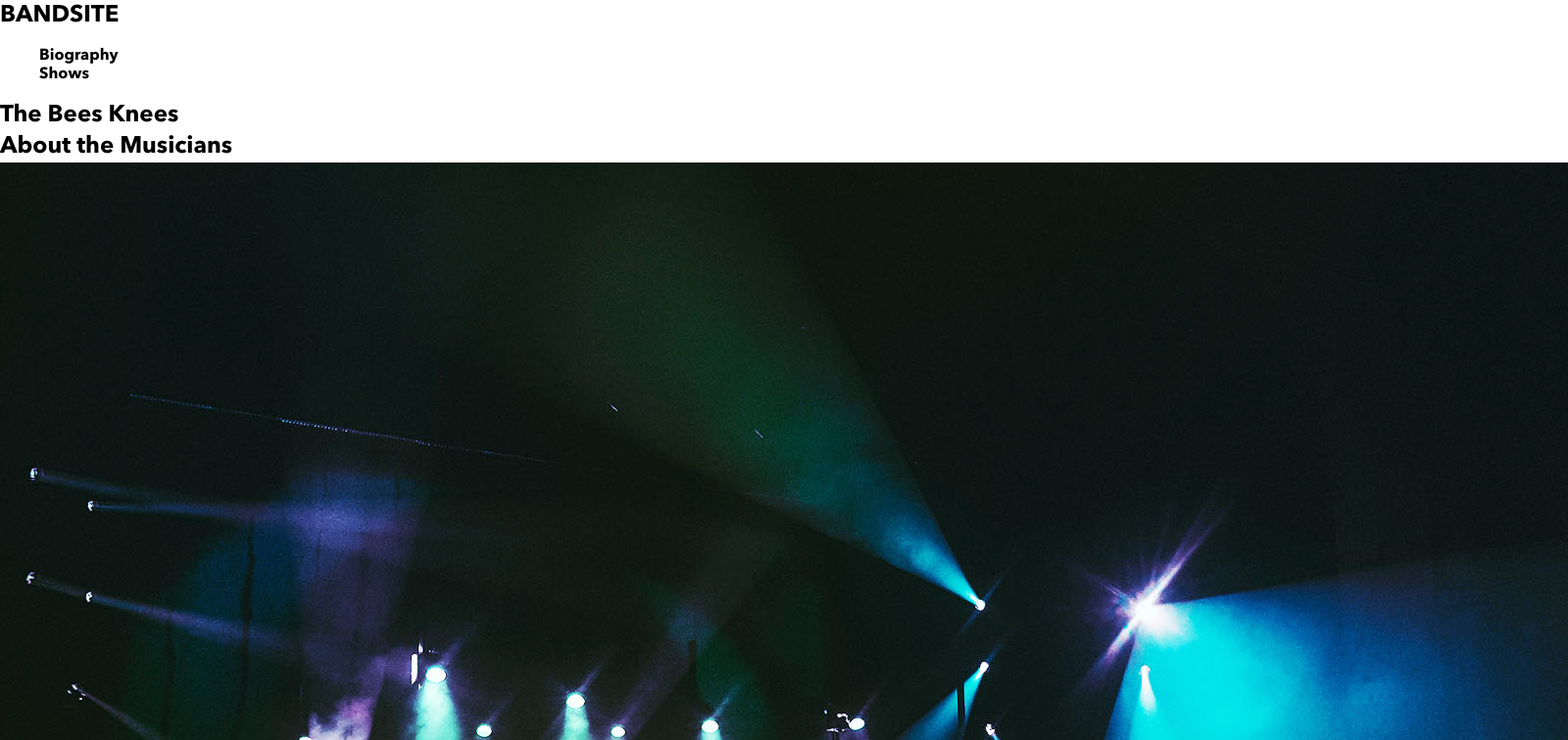
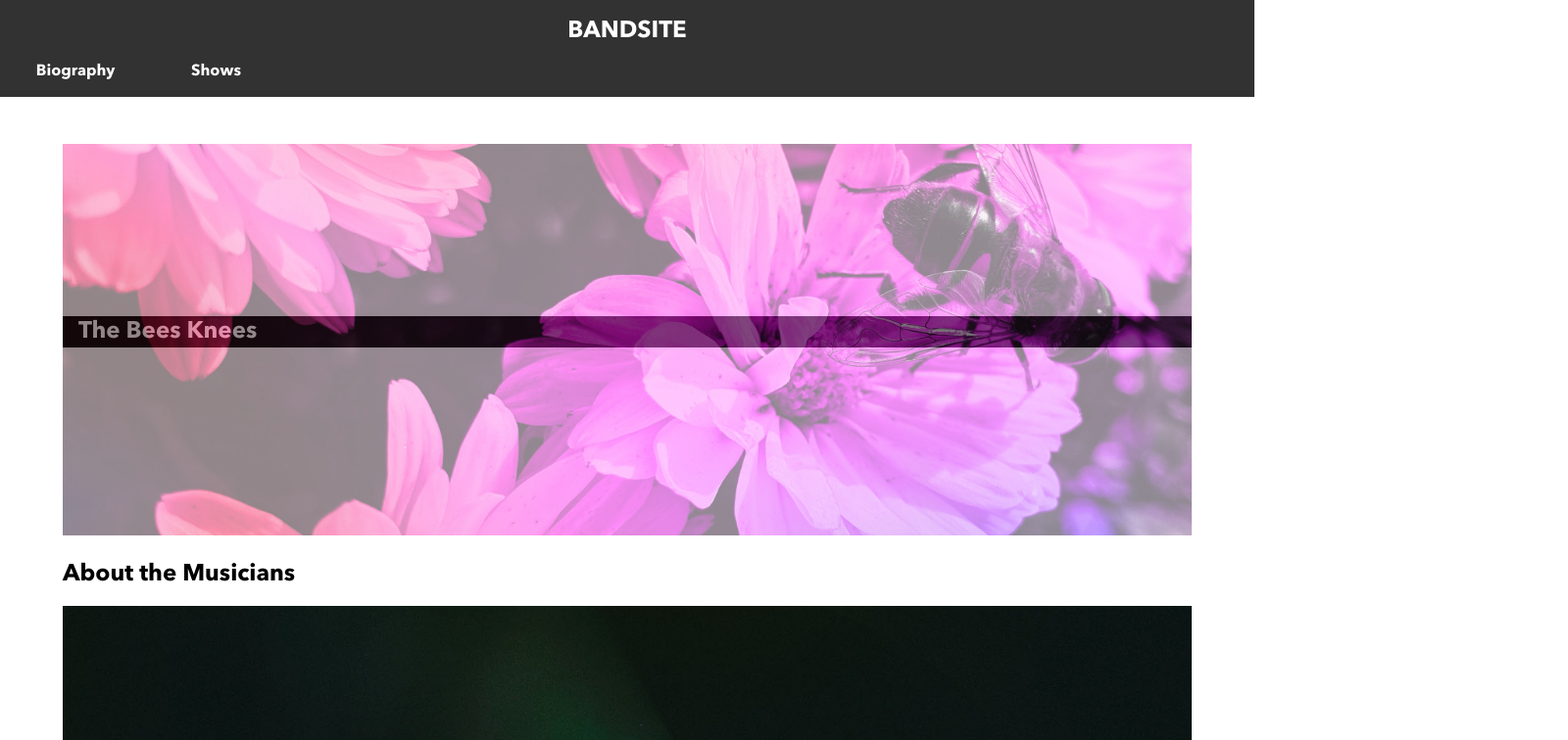
Before and after one commit to AlexRam13/alex-ramirez-bandsite, a plain HTML site: page index.html in a window 1280 px wide. Shown: the top 756 px of the page at 98% size, 1600 px wide, since content can reach past the window. Drawn offline with Linux system fonts and the light colour scheme.

Commit message:
added all content required, need to update the css to match the mockup

```diff
--- a/index.html
+++ b/index.html
@@ -13,8 +13,8 @@
 
     <!-- Navigation -->
     <header>
+        <nav class="nav">
             <h1>BANDSITE</h1>
-        <nav>
             <ul>
                 <li>Biography</li>
                 <li>Shows</li>
@@ -30,9 +30,10 @@
         <div class="landing">
             <div class="landing__text">
                 <div class="landing__text-inner">
-                    <h2>The Bees Knees</h2>
+                    <h2 class="title">The Bees Knees</h2>
+                    <div id="landing__image"></div>
                 </div>
-                <div id="landing__image"></div>
+
             </div>
             <div class="landing__about">
                 <div class="landing__about-text">
@@ -86,8 +87,13 @@
 
     <!-- Footer -->
     <footer>
+        <div class="footer">
             <h3>Get in Touch</h3>
-        <!-- social icons -->
+            <ul>
+                <li><img src="./Assets/Icons/SVG/Icon-instagram.svg" alt="Instagram"></li>
+                <li><img src="./Assets/Icons/SVG/Icon-facebook.svg" alt="Facebook"></li>
+                <li><img src="./Assets/Icons/SVG/Icon-twitter.svg" alt="Twitter"></li>
+            </ul>
             <p>Cam Adams</p>
             <p>The Bees Knees Management</p>
 
@@ -114,7 +120,7 @@
             <br><br>
             <h3>BANDSITE</h3>
             <p>Copyright The Bees Knees 2021 All Rights Reserved</p>
-
+        </div>
     </footer>
 
 
--- a/styles/bio.scss
+++ b/styles/bio.scss
@@ -33,6 +33,7 @@ ul,
 li,
 a {
     list-style: none;
+    padding: 0;
 }
 
 // Page Header
@@ -56,7 +57,7 @@ h2 {
 h3 {
     font-size: 0.875rem;
     line-height: 1.125rem;
-    font-weight: 400;
+    font-weight: 600;
 }
 
 //Body Copy
@@ -64,4 +65,93 @@ p {
     font-size: 0.813rem;
     line-height: 1.125rem;
     font-weight: 400;
+    margin: 0;
 }
+
+//Images
+img {
+    display: block;
+    width: 100%;
+    padding: 1rem 0rem;
+}
+
+// Nav
+.nav {
+    background-color: #323232;
+    color: #ffffff;
+}
+
+.nav h1 {
+    text-align: center;
+    padding-top: 1rem;
+}
+
+.nav li {
+    display: inline-block;
+    text-align: center;
+    padding: 0rem 2.3rem;
+    padding-bottom: 1rem;
+}
+
+
+
+
+//Main
+main {
+    max-width: 90%;
+    margin: auto;
+}
+
+.landing {
+    background-color: #fff;
+}
+
+.landing__about-text {
+    padding-top: 1.5rem;
+}
+
+
+// Main Flower Img
+#landing__image {
+    background: url(../Assets/Images/hero-bio.jpg);
+    background-position: center;
+    background-size: cover;
+    background-repeat: no-repeat;
+    height: 50vh;
+    flex: 0 1 60vw;
+    margin: 0;
+    opacity: 50%;
+    // background-color: #323232
+
+}
+
+.title {
+    position: relative;
+    justify-content: center;
+    top: 13rem;
+    color: #fff;
+    background-color: black;
+    padding-left: 1rem;
+}
+
+
+
+// Footer
+.footer {
+    background-color: #323232;
+    color: #ffffff;
+    padding: 1rem 1rem;
+}
+
+.footer img {
+    display: inline-block;
+    height: 1.7rem;
+}
+
+.footer li {
+    display: inline-block;
+    padding: 0rem 1rem;
+    position: relative;
+    right: 1rem;
+
+}
```
Also changed, not shown: styles/bio.css, 1 other file. Lines whose indentation alone changed are shown as unchanged.
